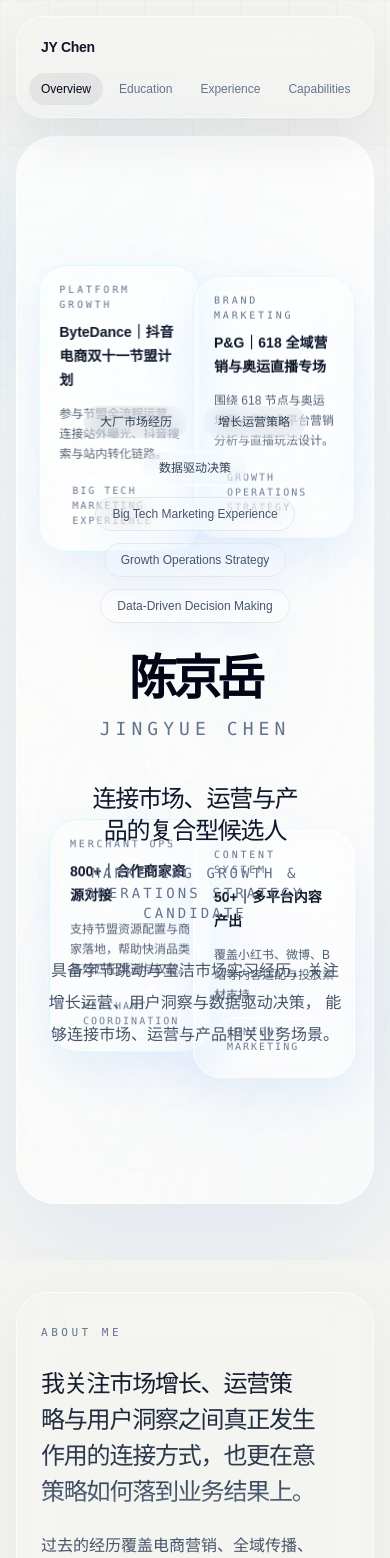
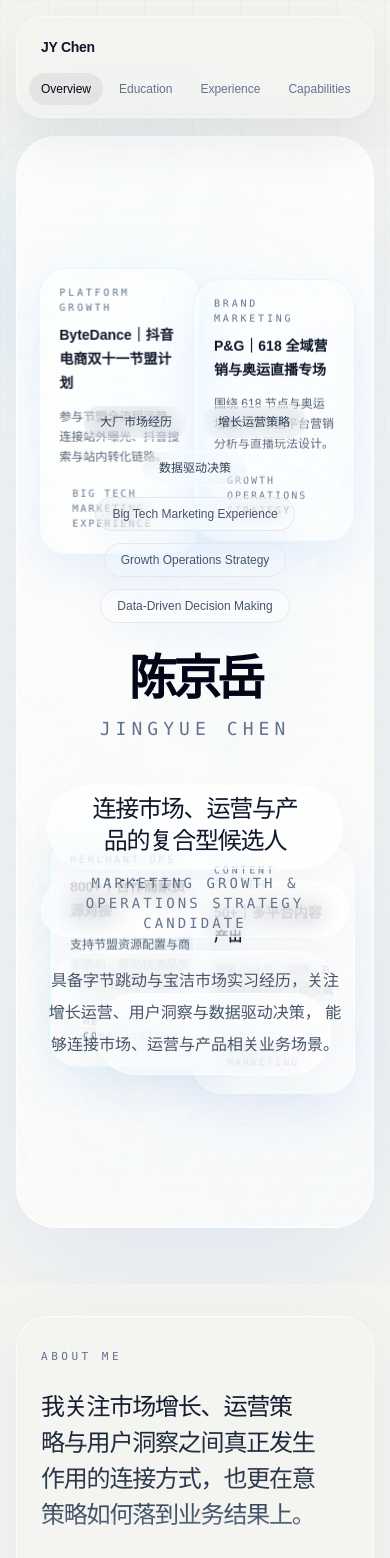
Before and after one commit to kexi-pixel/personal-profile, a Next.js app: page / in a window 390 px wide. Shown: the top 1558 px of the page. Built offline with nearby package versions, Linux system fonts and the light colour scheme.

Commit message:
Add overview lower glass capsules

```diff
--- a/src/app/globals.css
+++ b/src/app/globals.css
@@ -385,6 +385,76 @@ a {
   pointer-events: none;
 }
 
+.hero-lower-glass-stack {
+  padding-top: 1rem;
+  padding-bottom: 1.25rem;
+}
+
+.hero-lower-capsule-row {
+  position: relative;
+  width: 100%;
+}
+
+.hero-lower-capsule {
+  display: block;
+  border: 1px solid rgba(255, 255, 255, 0.72);
+  background:
+    linear-gradient(180deg, rgba(255, 255, 255, 0.68), rgba(255, 255, 255, 0.42)),
+    radial-gradient(circle at top left, rgba(224, 242, 254, 0.14), transparent 42%);
+  box-shadow:
+    0 18px 42px rgba(148, 163, 184, 0.08),
+    inset 0 1px 0 rgba(255, 255, 255, 0.52);
+  backdrop-filter: blur(16px);
+  -webkit-backdrop-filter: blur(16px);
+}
+
+.hero-lower-capsule-title {
+  width: min(88%, 760px);
+  min-height: 112px;
+  margin-top: 0.15rem;
+  border-radius: 9999px;
+}
+
+.hero-lower-capsule-subtitle {
+  width: min(94%, 900px);
+  min-height: 64px;
+  margin-top: 0.9rem;
+  border-radius: 9999px;
+  opacity: 0.92;
+}
+
+.hero-lower-capsule-row-summary {
+  min-height: 222px;
+  margin-top: 1rem;
+}
+
+.hero-lower-capsule-summary {
+  position: absolute;
+  border-radius: 40px;
+}
+
+.hero-lower-capsule-summary-primary {
+  left: 12%;
+  top: 0;
+  width: min(74%, 640px);
+  min-height: 108px;
+}
+
+.hero-lower-capsule-summary-secondary {
+  right: 13%;
+  top: 3.75rem;
+  width: min(58%, 520px);
+  min-height: 112px;
+}
+
+.hero-lower-capsule-summary-tertiary {
+  left: 24%;
+  top: 7.2rem;
+  width: min(46%, 420px);
+  min-height: 82px;
+  opacity: 0.88;
+}
+
 @keyframes heroFieldFloatOne {
   0%,
   100% {
@@ -550,6 +620,37 @@ a {
     height: min(52vw, 340px);
     opacity: 0.54;
   }
+
+  .hero-lower-capsule-title {
+    min-height: 96px;
+    width: min(92%, 680px);
+  }
+
+  .hero-lower-capsule-subtitle {
+    min-height: 58px;
+    width: min(96%, 760px);
+  }
+
+  .hero-lower-capsule-row-summary {
+    min-height: 198px;
+  }
+
+  .hero-lower-capsule-summary-primary {
+    left: 8%;
+    width: min(82%, 560px);
+  }
+
+  .hero-lower-capsule-summary-secondary {
+    right: 9%;
+    top: 3.2rem;
+    width: min(68%, 460px);
+  }
+
+  .hero-lower-capsule-summary-tertiary {
+    left: 17%;
+    top: 6.4rem;
+    width: min(58%, 360px);
+  }
 }
 
 @media (max-width: 767px) {
@@ -592,6 +693,49 @@ a {
     height: min(64vw, 300px);
     opacity: 0.5;
   }
+
+  .hero-lower-glass-stack {
+    padding-top: 0.6rem;
+    padding-bottom: 0.9rem;
+  }
+
+  .hero-lower-capsule {
+    backdrop-filter: blur(12px);
+    -webkit-backdrop-filter: blur(12px);
+  }
+
+  .hero-lower-capsule-title {
+    width: 96%;
+    min-height: 84px;
+  }
+
+  .hero-lower-capsule-subtitle {
+    width: 100%;
+    min-height: 56px;
+    margin-top: 0.75rem;
+  }
+
+  .hero-lower-capsule-row-summary {
+    min-height: 166px;
+    margin-top: 0.85rem;
+  }
+
+  .hero-lower-capsule-summary-primary {
+    left: 4%;
+    width: 92%;
+    min-height: 76px;
+  }
+
+  .hero-lower-capsule-summary-secondary {
+    right: 6%;
+    top: 2.6rem;
+    width: 76%;
+    min-height: 82px;
+  }
+
+  .hero-lower-capsule-summary-tertiary {
+    display: none;
+  }
 }
 
 @media (prefers-reduced-motion: reduce) {
```
